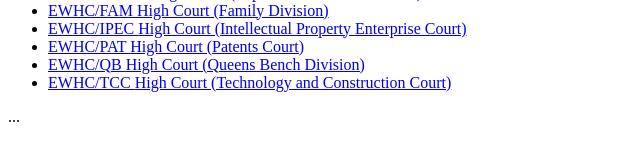
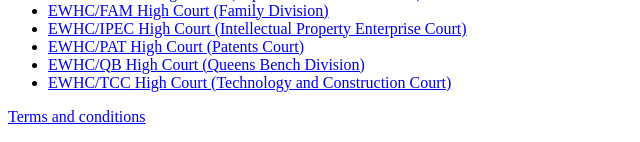
Before and after one commit to nationalarchives/ds-caselaw-frontend-prototype, a Flask app: page / in a window 1280 px wide. Shown: the part 1090-1232 px from the top of the page, without its empty margins (0-640 px from the left). Run offline with Flask 2, Linux system fonts and the light colour scheme; style sheets or scripts are compiled from the project's sources.

Commit message:
Add T&C link, route and template

```diff
--- a/app/routes.py
+++ b/app/routes.py
@@ -18,3 +18,8 @@ def home():
 @app.route('/search', methods=['GET'])
 def search():
     return request.args['collection']
+
+
+@app.route('/terms-and-conditions')
+def terms_and_conditions():
+    return render_template('terms-and-conditions.html')
--- a/app/templates/includes/footer.html
+++ b/app/templates/includes/footer.html
@@ -1 +1,3 @@
-<p>...</p>
+<p>
+    <a href="{{ url_for('terms_and_conditions') }}">Terms and conditions</a>
+</p>
--- /dev/null
+++ b/app/templates/terms-and-conditions.html
@@ -0,0 +1 @@
+<h1>Terms and conditions</h1>
```
Also changed, not shown: 1 other file.
